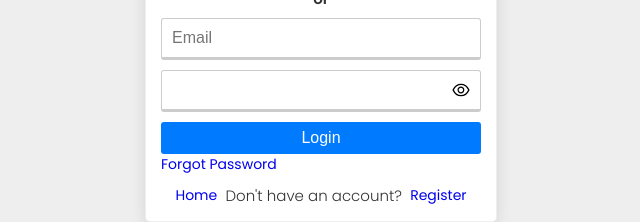
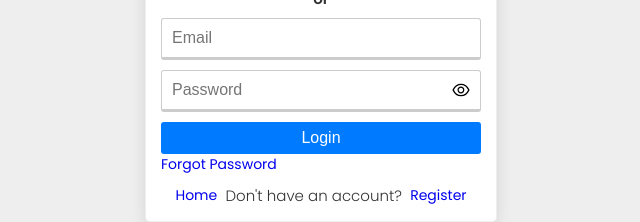
Before and after one commit to Justina177/Mern-Stack-Authentication, a React (Create React App) app: page /login in a window 1280 px wide. Shown: the part 367-589 px from the top of the page, without its empty margins (319-959 px from the left). Built offline with nearby package versions, Linux system fonts and the light colour scheme.

Commit message:
added props to the password input in the login component

```diff
--- a/src/pages/auth/Login.jsx
+++ b/src/pages/auth/Login.jsx
@@ -39,7 +39,12 @@ const Login = () => {
               onChange={handleInputChange}
               />
 
-            <PasswordInput />
+            <PasswordInput
+            placeholder="Password"
+            name="password"
+            value={password}
+            onChange={handleInputChange}
+            />
 
         {/* replace the Password input field with the passwordInput component with the hide and show password functionality  */}
             {/* <input
```
